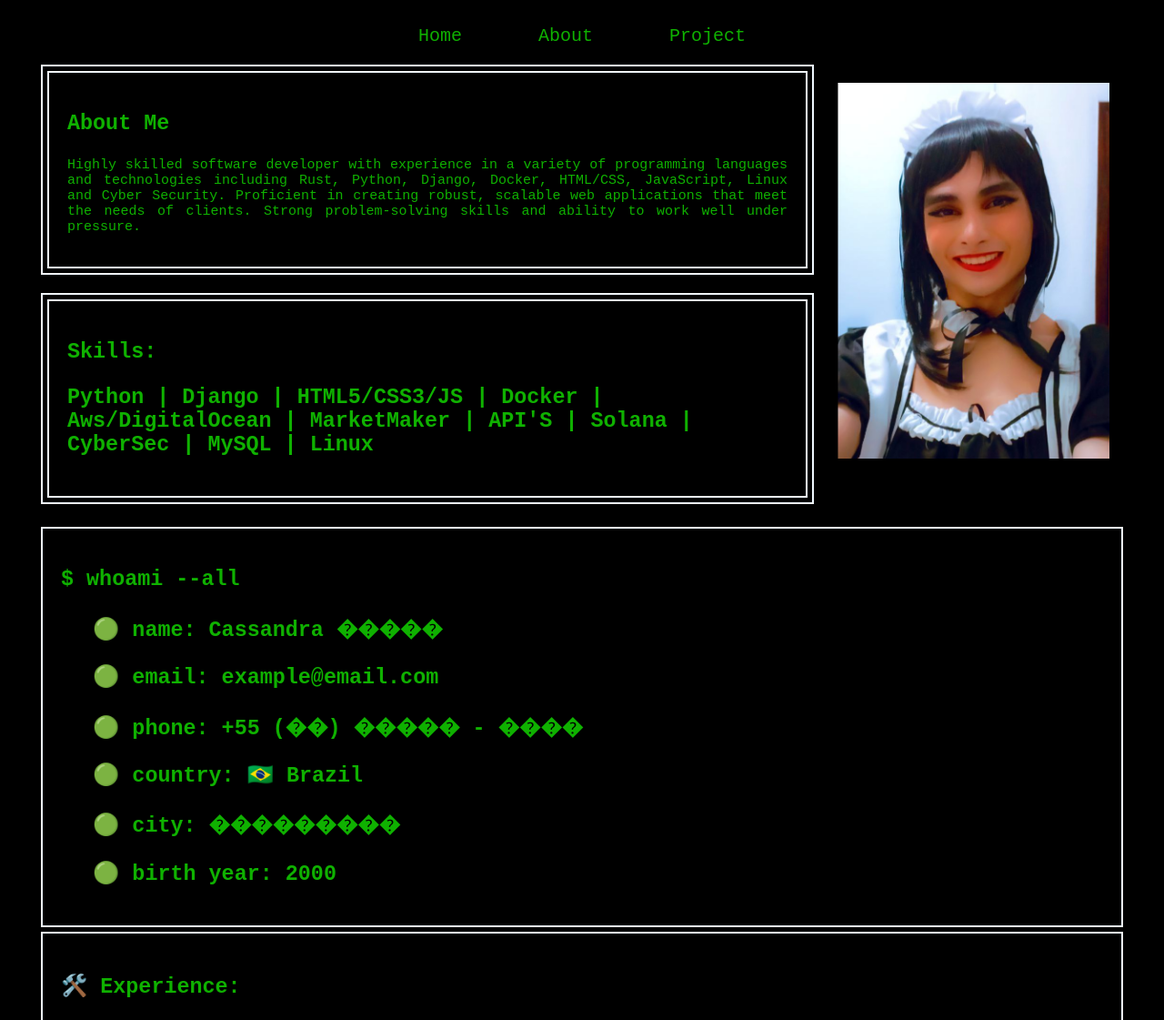
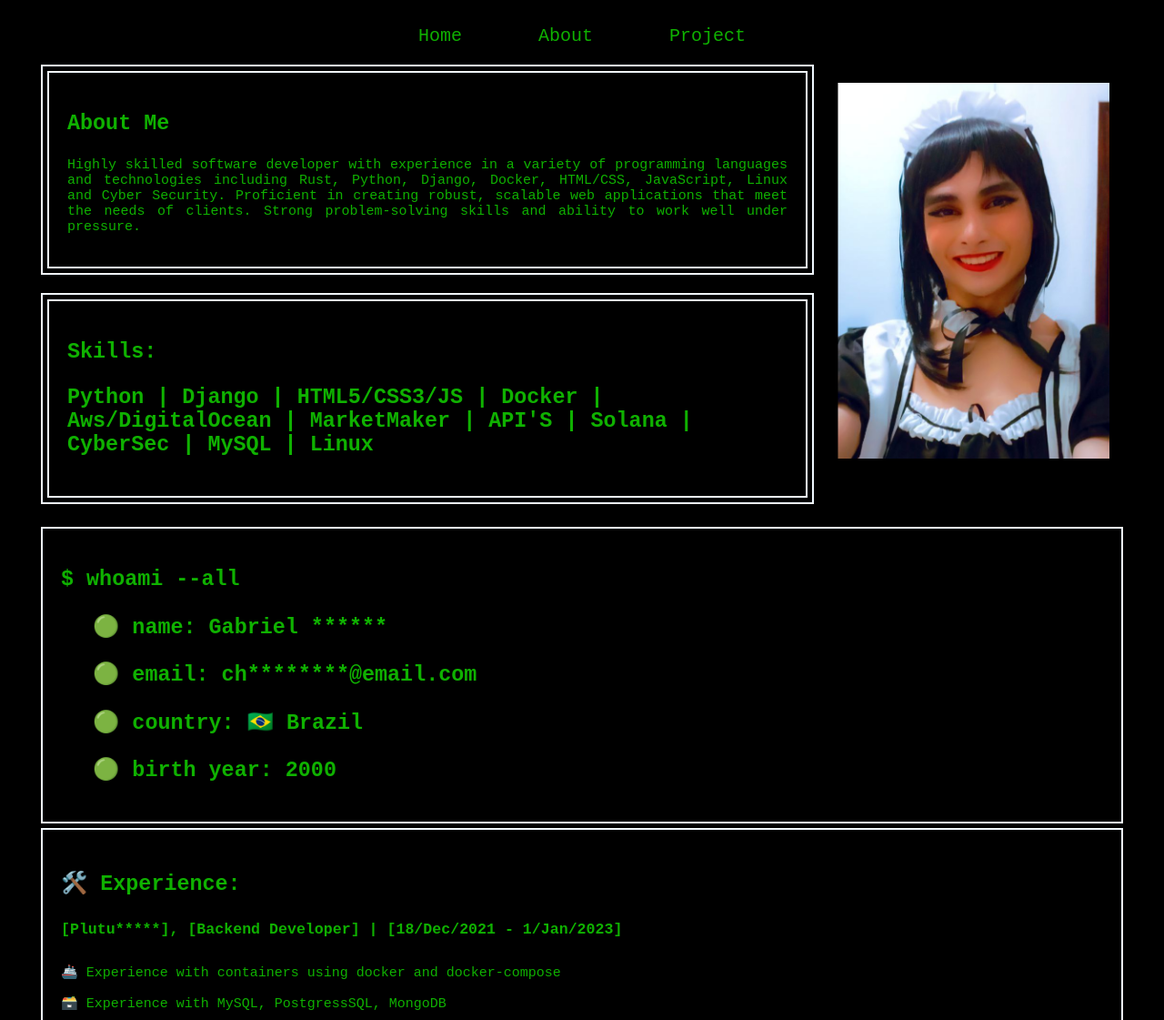
Before and after one commit to cosmic-zip/cosmic-zip.github.io, a plain HTML site: page index.html in a window 1280 px wide. Shown: the top 1121 px of the page at 91% size. Drawn offline with Linux system fonts and the light colour scheme.

Commit message:
Update index.html

```diff
--- a/index.html
+++ b/index.html
@@ -6,7 +6,7 @@
     <meta name="viewport" content="width=device-width, initial-scale=1.0">
     <link rel="shortcut icon" href="assets/images/ico.jpg" type="image/x-icon">
     <link rel="stylesheet" href="assets/main.css">
-    <title>Th3 Maid</title>
+    <title>Th3Maid Project</title>
 </head>
 
 <body>
@@ -102,12 +102,10 @@
 
                 <div class="contatac textc">
                     <h3> $ whoami --all</h3>
-                    <h3>&ensp;&ensp;&ensp;🟢 name: Cassandra �����</h3>
+                    <h3>&ensp;&ensp;&ensp;🟢 name: Gabriel ******</h3>
                     <h3>&ensp;&ensp;&ensp;🟢 email: <a class="link"
-                            href="http://example@email.com">example@email.com</a></h3>
-                    <h3>&ensp;&ensp;&ensp;🟢 phone: +55 (��) ����� - ����</h3>
+                            href="http://example@email.com">ch********@email.com</a></h3>
                     <h3>&ensp;&ensp;&ensp;🟢 country: 🇧🇷 Brazil</h3>
-                    <h3>&ensp;&ensp;&ensp;🟢 city: ��������� </h3>
                     <h3>&ensp;&ensp;&ensp;🟢 birth year: 2000</h3>
                 </div>
 
```
